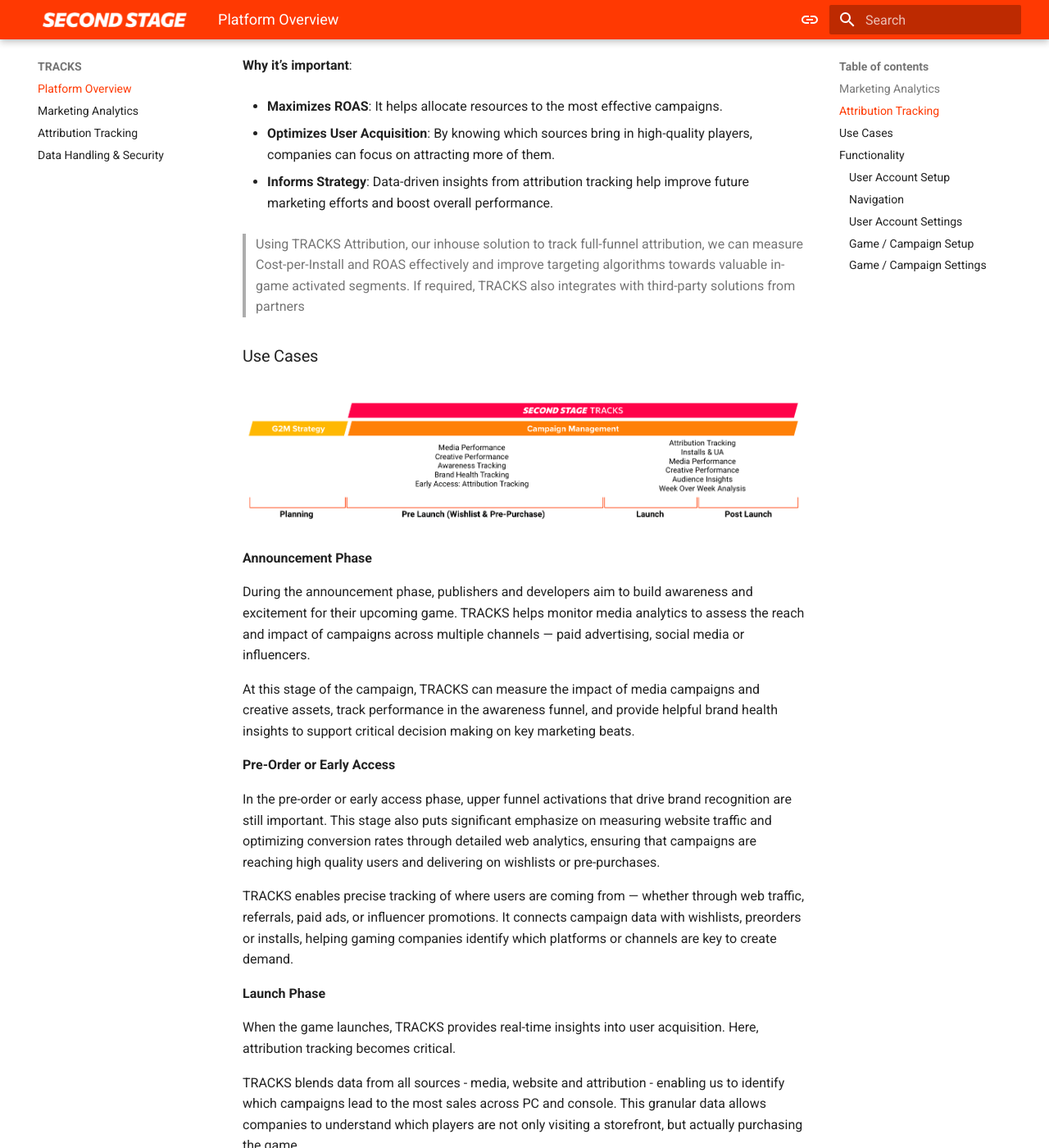
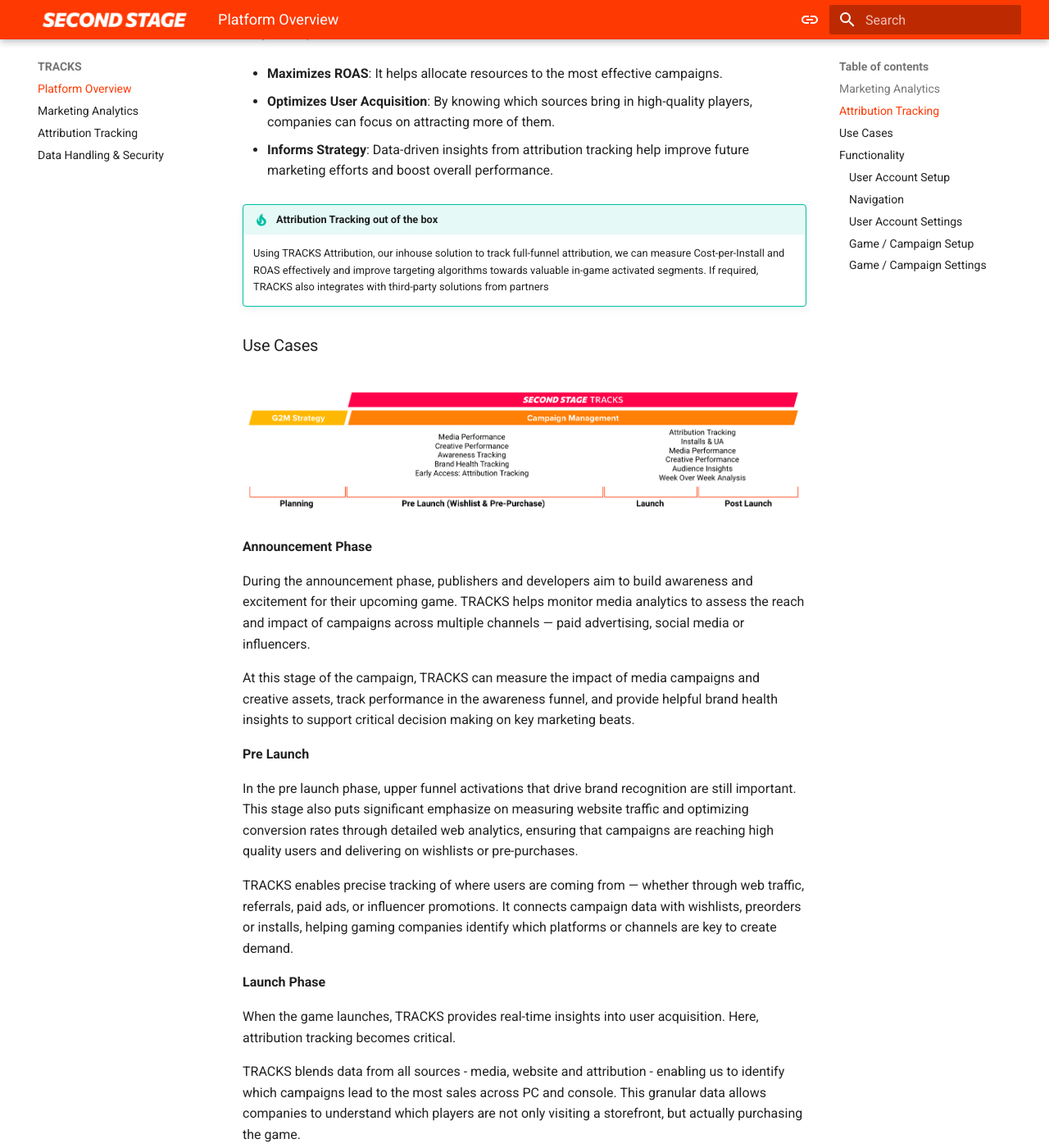
Before and after one commit to secondstage-io/tracks-documentation, an MkDocs documentation site: the page built from docs/tracks/overview.md, in a window 1280 px wide and 1400 px high, scrolled down 1401 px. Shown: the whole window at 82% size. Built offline with MkDocs 1.6.1 and Material for MkDocs 9.7.7, drawn with Linux system fonts in a browser that asks for light colours; some of the changed lines change nothing that is shown; some of the changed text lies outside the part shown.

Commit message:
Update overview.md
formatting stuff

```diff
--- a/docs/tracks/overview.md
+++ b/docs/tracks/overview.md
@@ -4,11 +4,9 @@
 
 TRACKS combines in-depth **marketing analytics** and **attribution tracking** to deliver actionable insights. By tracking user behavior, media performance, and campaign effectiveness at every stage of the funnel, gaming companies can identify high-impact audiences, optimize ad placements, and make data-driven decisions. This approach ensures that marketing efforts are not only measurable but also strategically targeted, maximizing Return on Ad Spend (ROAS) and overall campaign success.
 
-!!! tip "Tip"
+!!! tip "Marketing Intelligence with TRACKS"
 
     By leveraging data-driven insights, TRACKS empowers publishers, developers, and advertisers to seamlessly integrate marketing intelligence into their gaming campaigns, driving superior results and enhancing overall marketing strategy.
-
-> By leveraging data-driven insights, TRACKS empowers publishers, developers, and advertisers to seamlessly integrate marketing intelligence into their gaming campaigns, driving superior results and enhancing overall marketing strategy.
 
 ### Marketing Analytics
 
@@ -22,7 +20,9 @@
 
 - **Increases Engagement**: Marketing analytics helps ensure that campaigns are not only driving installs but also leading to long-term engagement and in-game purchases.
 
-> TRACKS provides customized dashboards for gaming campaigns that details media performance by GEO and channel, creative performance, awareness, brand health and more.
+!!! tip "Customized Dashboards"
+
+    TRACKS provides customized dashboards for gaming campaigns that details media performance by GEO and channel, creative performance, awareness, brand health and more.
 
 ### Attribution Tracking
 
@@ -36,7 +36,9 @@
 
 - **Informs Strategy**: Data-driven insights from attribution tracking help improve future marketing efforts and boost overall performance.
 
-> Using TRACKS Attribution, our inhouse solution to track full-funnel attribution, we can measure Cost-per-Install and ROAS effectively and improve targeting algorithms towards valuable in-game activated segments. If required, TRACKS also integrates with third-party solutions from partners
+!!! tip "Attribution Tracking out of the box"
+
+    Using TRACKS Attribution, our inhouse solution to track full-funnel attribution, we can measure Cost-per-Install and ROAS effectively and improve targeting algorithms towards valuable in-game activated segments. If required, TRACKS also integrates with third-party solutions from partners
 
 ### Use Cases
 
@@ -48,9 +50,9 @@
 
 At this stage of the campaign, TRACKS can measure the impact of media campaigns and creative assets, track performance in the awareness funnel, and provide helpful brand health insights to support critical decision making on key marketing beats.
 
-**Pre-Order or Early Access**
+**Pre Launch**
 
-In the pre-order or early access phase, upper funnel activations that drive brand recognition are still important. This stage also puts significant emphasize on measuring website traffic and optimizing conversion rates through detailed web analytics, ensuring that campaigns are reaching high quality users and delivering on wishlists or pre-purchases.
+In the pre launch phase, upper funnel activations that drive brand recognition are still important. This stage also puts significant emphasize on measuring website traffic and optimizing conversion rates through detailed web analytics, ensuring that campaigns are reaching high quality users and delivering on wishlists or pre-purchases.
 
 TRACKS enables precise tracking of where users are coming from — whether through web traffic, referrals, paid ads, or influencer promotions. It connects campaign data with wishlists, preorders or installs, helping gaming companies identify which platforms or channels are key to create demand.
 
@@ -60,13 +62,15 @@
 
 TRACKS blends data from all sources - media, website and attribution - enabling us to identify which campaigns lead to the most sales across PC and console. This granular data allows companies to understand which players are not only visiting a storefront, but actually purchasing the game.
 
-**Post-Launch**
+**Post Launch**
 
 Beyond launch, ongoing marketing campaigns focus on retention and maximizing in-game purchases.
 
 TRACKS continues to analyze the effectiveness of media campaigns, providing insights on how to re-engage lapsed players or drive additional in-game purchases through targeted advertising. Web analytics provide deeper insight into how players interact with updates, events, or expansions on the game's website. With postbacks enabled, attribution tracking can provide valuable data on in-game segments, allowing us to optimize for DLC sales and other events.
 
-> Throughout the entire customer journey, TRACKS empowers gaming companies with the marketing intelligence needed to make data-driven decisions. From the initial announcement to long after launch, it integrates media analytics, PC & console attribution, install and purchase tracking, and web analytics to provide a full-funnel view of campaign performance. This holistic approach ensures that every stage of the customer journey is optimized for maximum impact and revenue growth.
+!!! tip "Summary"
+
+    Throughout the entire customer journey, TRACKS empowers gaming companies with the marketing intelligence needed to make data-driven decisions. From the initial announcement to long after launch, it integrates media analytics, PC & console attribution, install and purchase tracking, and web analytics to provide a full-funnel view of campaign performance. This holistic approach ensures that every stage of the customer journey is optimized for maximum impact and revenue growth.
 
 ## Functionality
 
```
